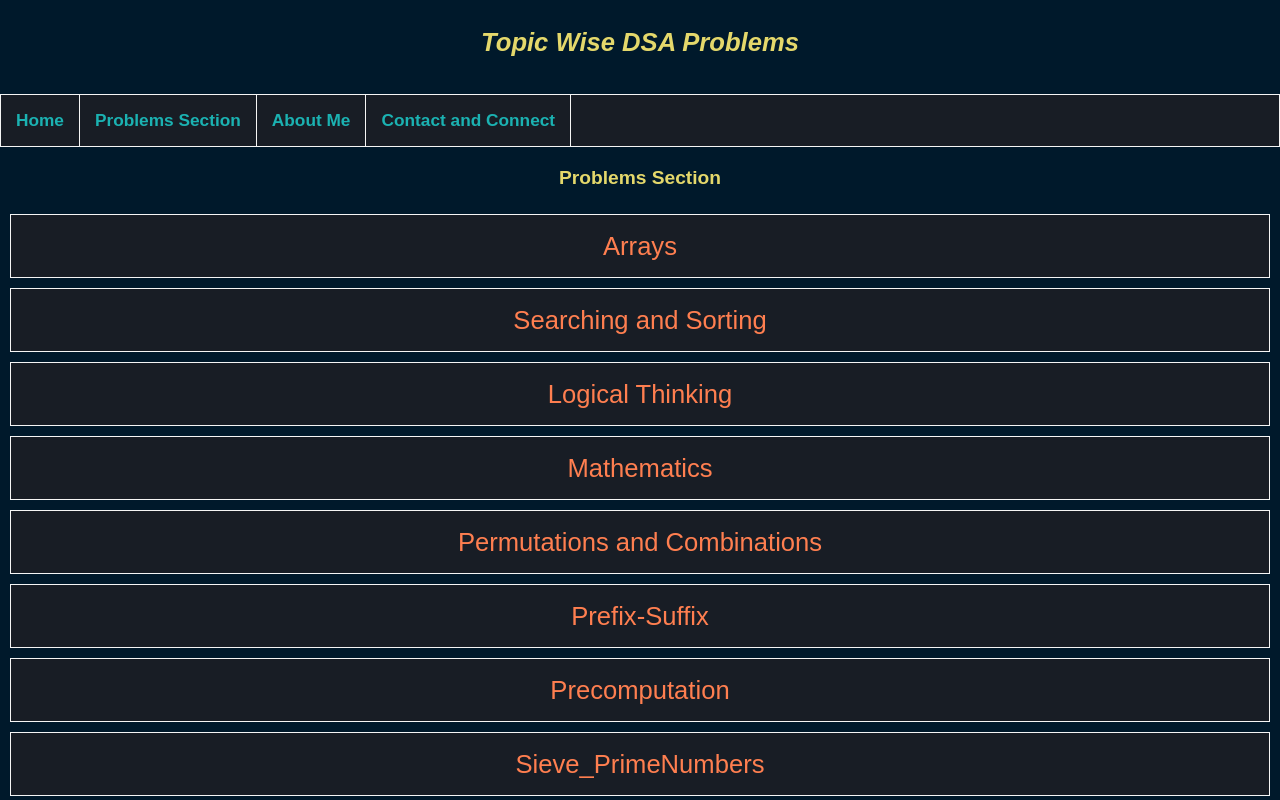
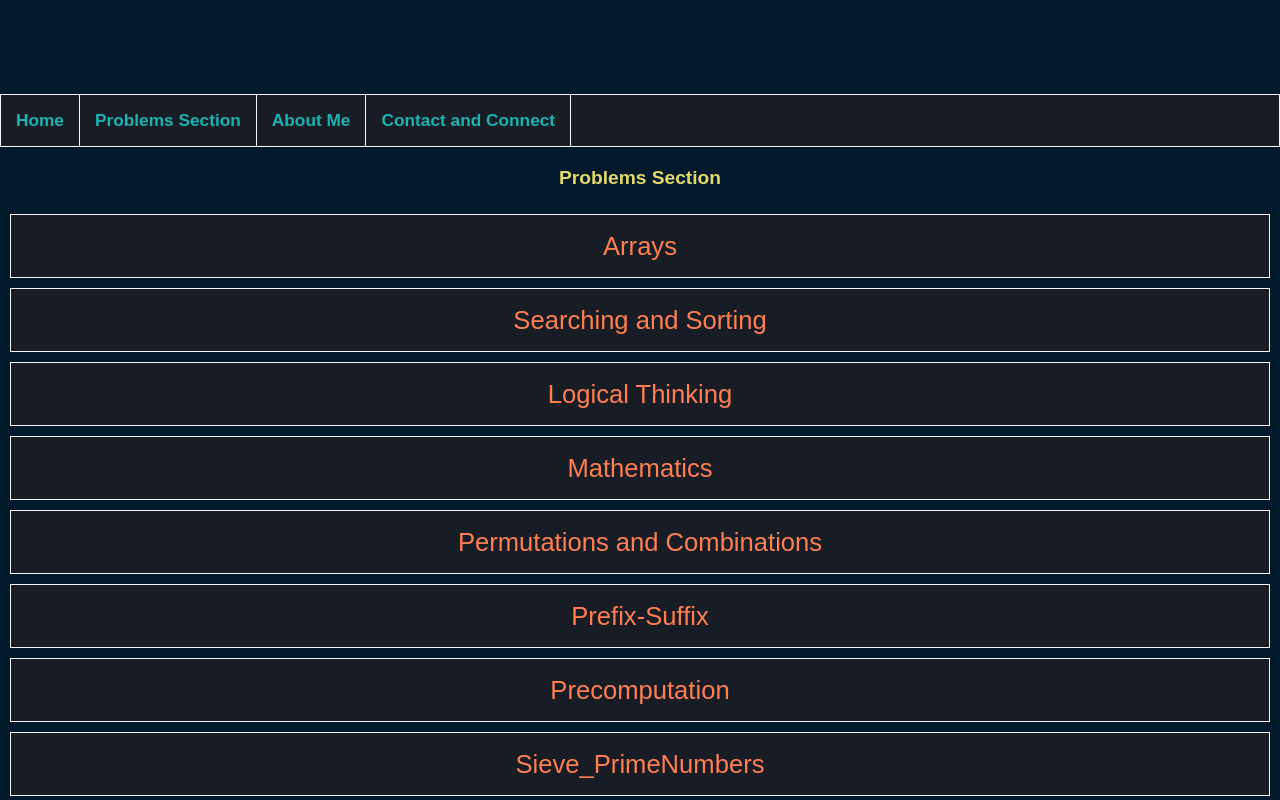
Before and after one commit to Parshwa1234/SDE_SHEET, a plain HTML site: page index.html in a window 1280 px wide. Shown: the top 800 px of the page. Drawn offline with Linux system fonts and the light colour scheme.

Commit message:
Update index.html

```diff
--- a/index.html
+++ b/index.html
@@ -13,7 +13,6 @@
     <!-- Main Heading -->
 
     <div class="mainheading" id="mainheading">
-        <h1><i><b>Topic Wise DSA Problems</b></i> </h1>
     </div>
 
     <!-- Navigation Bar to navigate through the page-->
```
